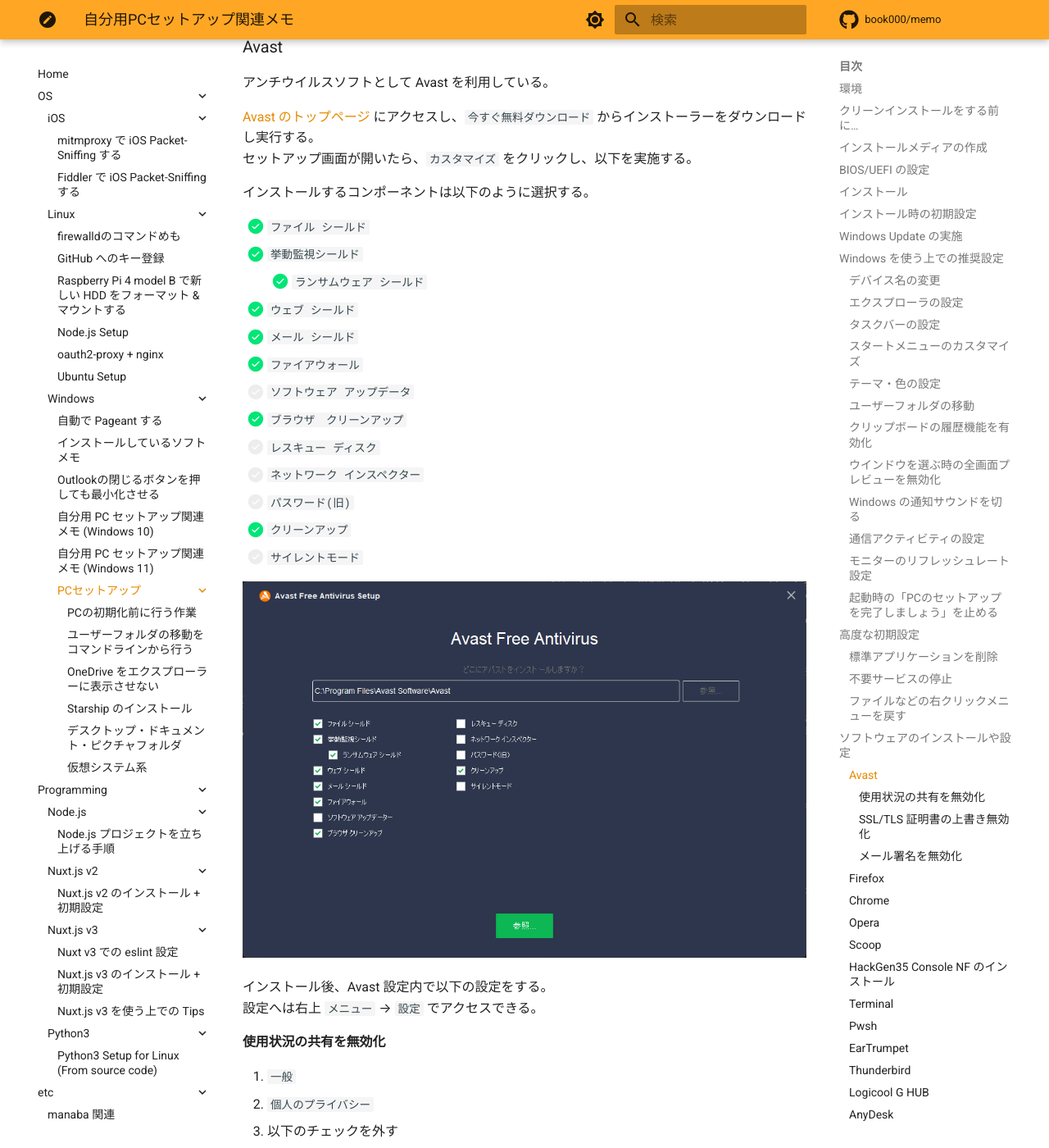
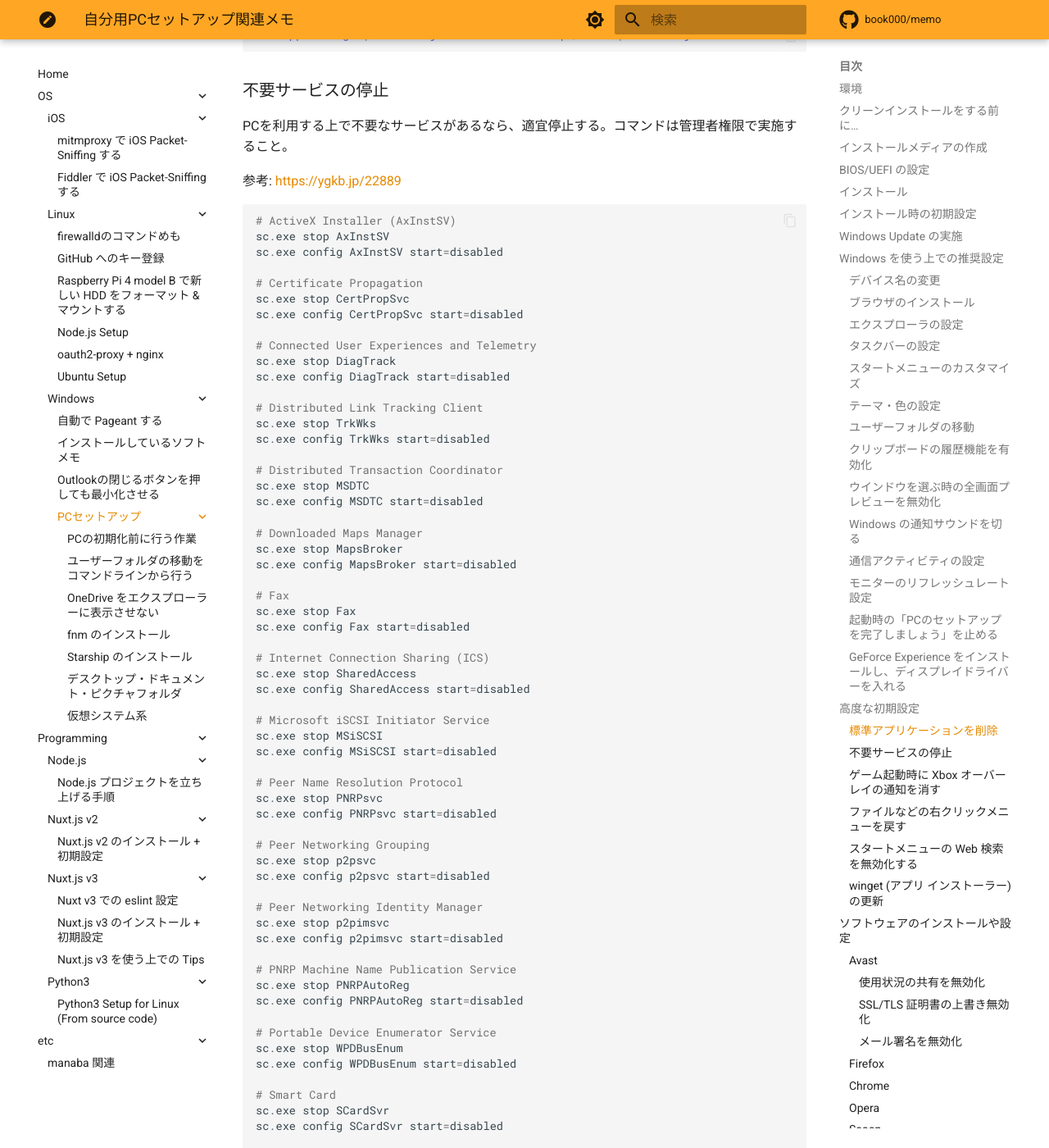
Before and after one commit to book000/memo, an MkDocs documentation site: the page built from docs/os/windows/setup/index.md, in a window 1280 px wide and 1400 px high, scrolled down 11564 px. Shown: the whole window at 82% size. Built offline with MkDocs 1.6.1 and Material for MkDocs 9.7.7, drawn with Linux system fonts in a browser that asks for light colours; comment, search, counter and statistics services are not loaded; some of the changed text lies outside the part shown.

Commit message:
feat: 「自分用PCセットアップ関連メモ」の更新 (#373)
* feat: 「自分用PCセットアップ関連メモ」の更新

* fix: lint

* fix: filepath

````diff
--- a/docs/os/windows/setup/index.md
+++ b/docs/os/windows/setup/index.md
@@ -96,6 +96,13 @@
 wmic computersystem where name="%computername%" call joindomainorworkgroup name="<WORKSPACE-NAME>"
 ```
 
+### ブラウザのインストール
+
+Chrome や Firefox など、お好きなブラウザをインストールする。以下はインストールページへのリンク。
+
+- [Chrome](https://www.google.com/intl/ja_jp/chrome/)
+- [Firefox](https://www.mozilla.org/ja/firefox/windows/)
+
 ### エクスプローラの設定
 
 まず、隠しフォルダ・ファイルと拡張子を表示する設定をする。
@@ -144,6 +151,8 @@
 - `最近追加したアプリを表示する`: オフ
 - `よく使うアプリを表示する`: オフ
 - `最近開いた項目をスタート、ジャンプ リスト、ファイル エクスプローラーに表示する`: オフ
+- `ヒント、ショートカット、新しいアプリなどのおすすめを表示する`: オフ
+- `スタート画面にアカウント関連の通知を時々表示する`: オフ
 
 ![](assets/image-4.png)
 
@@ -239,6 +248,13 @@
 1. 下にスクロールし、 `追加の設定` をクリック
 2. すべてのチェックボックスのチェックを外す
 
+### GeForce Experience をインストールし、ディスプレイドライバーを入れる
+
+NVIDIA のグラボを刺している場合、サブディスプレイはディスプレイドライバーを入れないと利用できない（らしい）。
+[GeForce Experience のページ](https://www.nvidia.com/ja-jp/geforce/geforce-experience/) から、GeForce Experience のインストーラーをダウンロード、インストールする。
+
+その後、ドライバータブから GeForce Game Ready ドライバーをインストールする。
+
 ## 高度な初期設定
 
 ### 標準アプリケーションを削除
@@ -274,10 +290,11 @@
 Get-AppxPackage Microsoft.WindowsMaps | Remove-AppxPackage                     # マップ
 Get-AppxPackage microsoft.windowscommunicationsapps | Remove-AppxPackage       # メール、カレンダー
 Get-AppxPackage Microsoft.ZuneMusic | Remove-AppxPackage                       # メディアプレーヤー
-Get-AppxPackage Microsoft.BingNew | Remove-AppxPackage
-Get-AppxPackage Microsoft.BingNews | Remove-AppxPackage
-Get-AppxPackage Microsoft.GetHelp | Remove-AppxPackage
-Get-AppxPackage Microsoft.People | Remove-AppxPackage
+Get-AppxPackage Microsoft.BingNew | Remove-AppxPackage                         # ニュース ?
+Get-AppxPackage Microsoft.BingNews | Remove-AppxPackage                        # ニュース
+Get-AppxPackage Microsoft.GetHelp | Remove-AppxPackage                         # ヘルプ
+Get-AppxPackage Microsoft.People | Remove-AppxPackage                          # People
+Get-AppxPackage MicrosoftCorporationII.QuickAssist | Remove-AppxPackage        # クイック アシスト
 ```
 
 これだけでは削除されないものもあるので、それらはスタートメニューから手動でアンインストール。
@@ -294,6 +311,110 @@
 
 参考: https://ygkb.jp/22889
 
+```powershell
+# ActiveX Installer (AxInstSV)
+sc.exe stop AxInstSV
+sc.exe config AxInstSV start=disabled
+
+# Certificate Propagation
+sc.exe stop CertPropSvc
+sc.exe config CertPropSvc start=disabled
+
+# Connected User Experiences and Telemetry
+sc.exe stop DiagTrack
+sc.exe config DiagTrack start=disabled
+
+# Distributed Link Tracking Client
+sc.exe stop TrkWks
+sc.exe config TrkWks start=disabled
+
+# Distributed Transaction Coordinator
+sc.exe stop MSDTC
+sc.exe config MSDTC start=disabled
+
+# Downloaded Maps Manager
+sc.exe stop MapsBroker
+sc.exe config MapsBroker start=disabled
+
+# Fax
+sc.exe stop Fax
+sc.exe config Fax start=disabled
+
+# Internet Connection Sharing (ICS)
+sc.exe stop SharedAccess
+sc.exe config SharedAccess start=disabled
+
+# Microsoft iSCSI Initiator Service
+sc.exe stop MSiSCSI
+sc.exe config MSiSCSI start=disabled
+
+# Peer Name Resolution Protocol
+sc.exe stop PNRPsvc
+sc.exe config PNRPsvc start=disabled
+
+# Peer Networking Grouping
+sc.exe stop p2psvc
+sc.exe config p2psvc start=disabled
+
+# Peer Networking Identity Manager
+sc.exe stop p2pimsvc
+sc.exe config p2pimsvc start=disabled
+
+# PNRP Machine Name Publication Service
+sc.exe stop PNRPAutoReg
+sc.exe config PNRPAutoReg start=disabled
+
+# Portable Device Enumerator Service
+sc.exe stop WPDBusEnum
+sc.exe config WPDBusEnum start=disabled
+
+# Smart Card
+sc.exe stop SCardSvr
+sc.exe config SCardSvr start=disabled
+
+# Smart Card Device Enumeration Service
+sc.exe stop ScDeviceEnum
+sc.exe config ScDeviceEnum start=disabled
+
+# Smart Card Removal Policy
+sc.exe stop SCPolicySvc
+sc.exe config SCPolicySvc start=disabled
+
+# SNMP Trap
+sc.exe stop SNMPTrap
+sc.exe config SNMPTrap start=disabled
+
+# Telephony
+sc.exe stop TapiSrv
+sc.exe config TapiSrv start=disabled
+
+# UPnP Device Host
+sc.exe stop upnphost
+sc.exe config upnphost start=disabled
+
+# Windows Media Player Network Sharing Service
+sc.exe stop WMPNetworkSvc
+sc.exe config WMPNetworkSvc start=disabled
+
+# 市販デモ サービス
+sc.exe stop RetailDemo
+sc.exe config RetailDemo start=disabled
+```
+
+### ゲーム起動時に Xbox オーバーレイの通知を消す
+
+ストアアプリを消したりサービスを止めたことで Minecraft などのゲーム起動時に「この ms-gamingoverlay リンクを開くには新しいアプリが必要です」というポップアップが出る。
+これを表示しないようにする。
+
+参考: https://narolll.hateblo.jp/entry/20220503/1651540497
+
+1. レジストリエディタ（`regedit`）を開く
+2. `HKEY_CURRENT_USER\Software\Microsoft\Windows\CurrentVersion\GameDVR` に移動
+3. `GameDVR` を右クリック
+4. `新規` → `キー` から、`AppCaptureEnabled` のキーを作成。
+5. 作成したキー `{86ca1aa0-34aa-4e8b-a509-50c905bae2a2}` を右クリックし、`新規` → `DWORD (32 ビット) 値` から、`AppCaptureEnabled` を作成。
+6. `AppCaptureEnabled` をダブルクリックし、値のデータに `0` を入力し `OK` をクリック。
+
 ### ファイルなどの右クリックメニューを戻す
 
 Windows 11 になって右クリックメニュー（コンテキストメニュー）が簡素化された。これで十分なら良いのだが、そうでないことの方が多いので Windows 10 の時のメニューに戻す。
@@ -307,6 +428,26 @@
 5. 作成したキー `{86ca1aa0-34aa-4e8b-a509-50c905bae2a2}` を右クリックし、`新規` → `キー` から、`InprocServer32` を作成。
 6. `(既定)` をクリックし、空白の状態で `OK` をクリック
 7. タスクマネージャーなどからエクスプローラを再起動
+
+### スタートメニューの Web 検索を無効化する
+
+Windows キーを押してキーワード入力したとき、PC 内のアプリケーションなどを検索できるが、そのときに Web 検索されるのをやめたい。
+
+参考: https://www.tomshardware.com/how-to/disable-windows-web-search
+
+1. レジストリエディタ（`regedit`）を開く
+2. `HKEY_CURRENT_USER\Software\Policies\Microsoft\Windows` に移動
+3. `Windows` を右クリック
+4. `新規` → `キー` から、`Explorer` のキーを作成。
+5. 作成したキー `Explorer` を右クリックし、`新規` → `DWORD (32 ビット) 値` から、`DisableSearchBoxSuggestions` を作成。
+6. `DisableSearchBoxSuggestions` をダブルクリックし、値のデータに `1` を入力し `OK` をクリック。
+7. タスクマネージャーなどからエクスプローラを再起動
+
+### winget (アプリ インストーラー) の更新
+
+最初に入っている winget は v1 バージョンなことで、いろいろインストール時にバグがある様子。アップデートする。
+
+Microsoft Store を開き、ライブラリタブに移動。インストール済みソフトウェアをアップデートすることで更新できる。
 
 ## ソフトウェアのインストールや設定
 
@@ -449,6 +591,11 @@
 ```
 
 ### HackGen35 Console NF のインストール
+
+プログラミングフォント HackGen に Nerd Fonts が入った HackGen35 Console NF をインストールする。
+
+1. [yuru7/HackGen の Release ページ](https://github.com/yuru7/HackGen/releases) にアクセス
+2. `HackGen_NF_vX.Y.Z.zip` をダウンロード、展開し、`HackGen35ConsoleNF-Regular.ttf` をインストール
 
 ### Terminal
 
@@ -470,17 +617,6 @@
 winget install Microsoft.PowerShell
 ```
 
-インストールした Pwsh へはフォントの設定が必要。以下の作業をする。
-
-1. Pwsh のショートカットファイルをデスクトップにコピーする
-   - `C:\ProgramData\Microsoft\Windows\Start Menu\Programs\PowerShell\PowerShell 7 (x64).lnk`
-2. コピーしたショートカットファイルのプロパティを開く
-3. `フォント` タブを開き、`フォント` で `HackGen35 Console NF` を選ぶ
-4. `OK` で保存する
-5. 編集したショートカットファイルを、元の場所にコピーして上書きする
-
-Pwsh を再度開き、フォントが変更されていることを確認する。
-
 ### EarTrumpet
 
 Windows 11 の音量ミキサーはどうにも使い勝手が悪い（特に複数アプリケーションから音を出している場合）ので、タスクバーでアプリケーションごとの音量調整ができる EarTrumpet を入れる。
@@ -493,6 +629,9 @@
 ### Thunderbird
 
 メーラーとして Thunderbird を利用している。
+
+!!! note "Note"
+    Scoop でのインストールに切り替えた。この操作は不要。
 
 [Thunderbird の Web サイト](https://www.thunderbird.net/ja/) からインストーラーをダウンロードできる。
 
@@ -513,6 +652,12 @@
 
 ### Visual Studio Code
 
+[Visual Studio Code のページ](https://code.visualstudio.com/) にて、Visual Studio Code をインストールする。
+
 ### 仮想システム系
 
 Hyper-V とか Windows Subsystem for Linux など、仮想システム系については [仮想システム系](virtual-systems.md) にて。
+
+### fnm
+
+別ページにて説明。[fnm のインストール](install-fnm.md) を参照。
--- a/docs/os/windows/win10-setup.md
+++ /dev/null
@@ -1,3 +0,0 @@
-# 自分用 PC セットアップ関連メモ (Windows 10)
-
-Windows 11 用に書き直して、[自分用PCセットアップ関連メモ](setup/index.md) に移動した。
--- a/docs/os/windows/win11-setup.md
+++ /dev/null
@@ -1,3 +0,0 @@
-# 自分用 PC セットアップ関連メモ (Windows 11)
-
-書き直して、[自分用PCセットアップ関連メモ](setup/index.md) に移動した。
````
Also changed, not shown: other parts of docs/os/windows/setup/index.md (+1 -0 lines), docs/os/windows/setup/install-fnm.md (added, +57 -0 lines), docs/os/windows/setup/assets/image-11.png (added), docs/os/windows/setup/assets/image-4.png.
